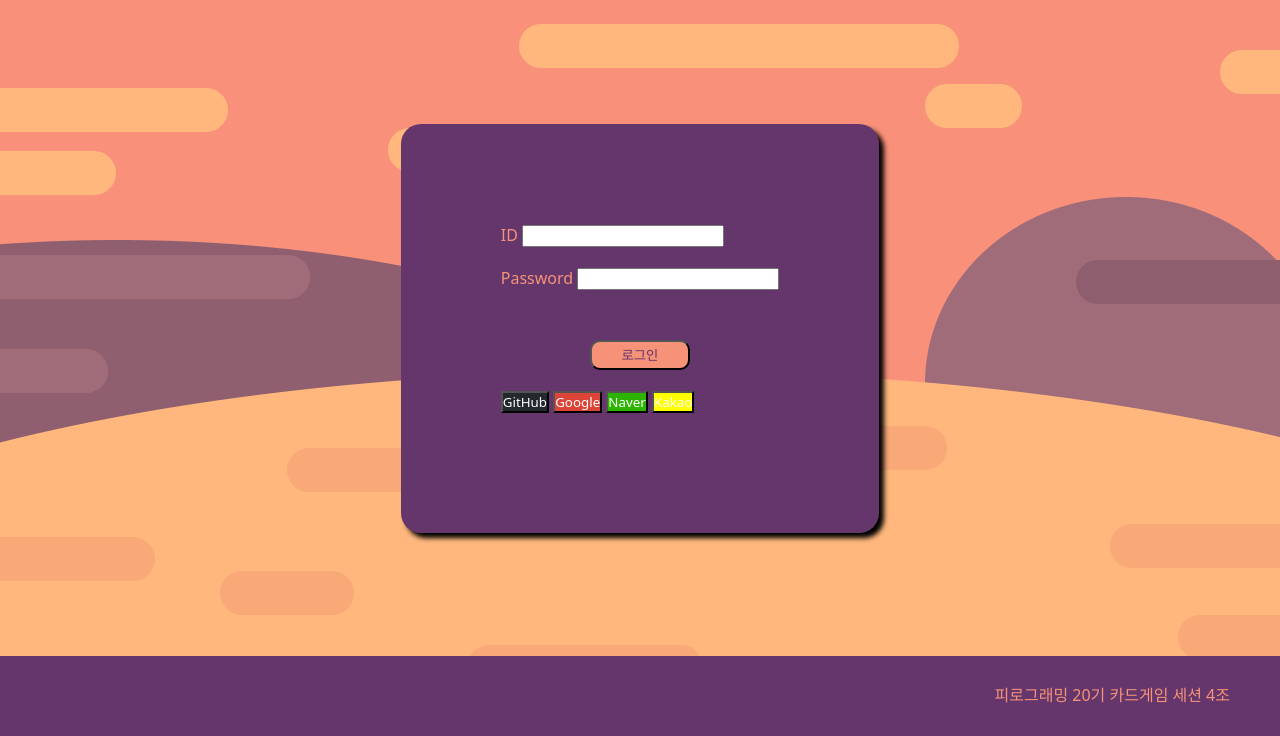
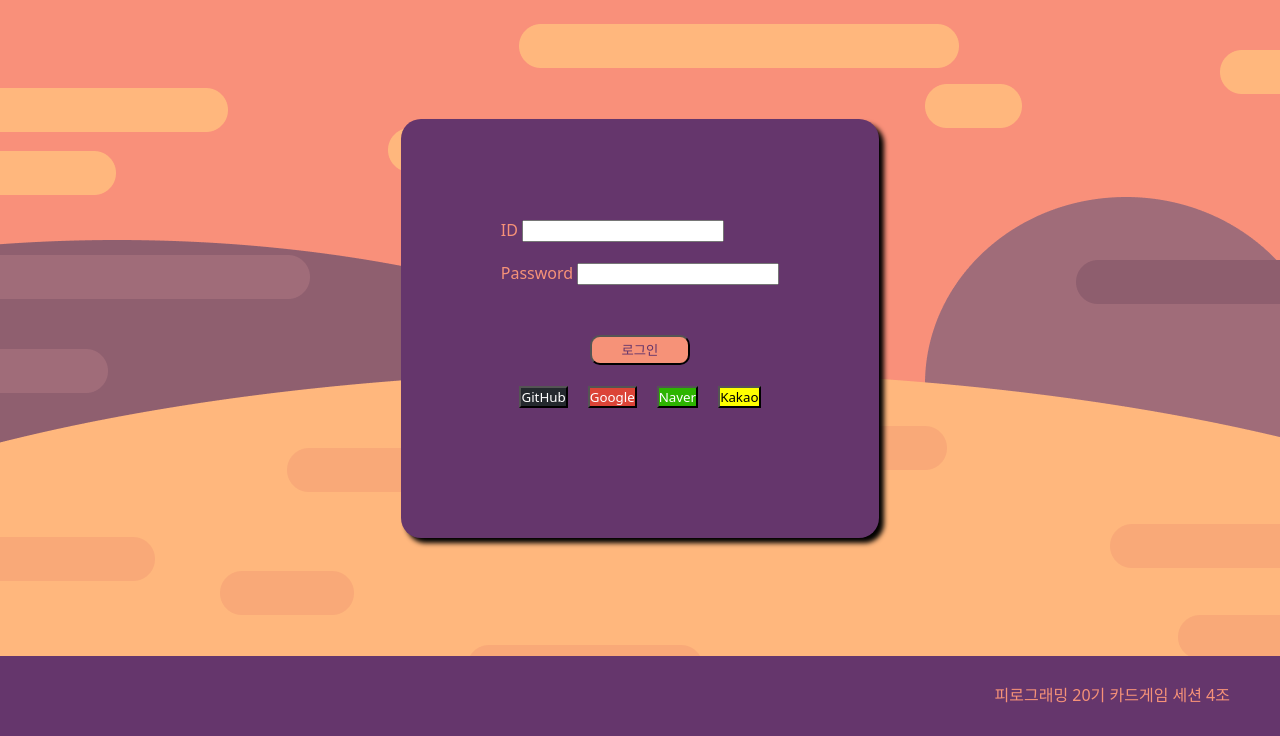
Before and after one commit to Pirogramming-20/Piro20_CardGame_4, a Django app: page /common/login/ in a window 1280 px wide. Shown: the part 64-800 px from the top of the page. Run offline with Django 4.2, Linux system fonts and the light colour scheme; some web fonts are replaced.

Commit message:
소셜 로그인 정렬

```diff
--- a/static/css/login.css
+++ b/static/css/login.css
@@ -1,3 +1,9 @@
+#social-login-buttons{
+    display: flex;
+    justify-content: center;
+    gap: 20px;
+}
+
 .social-login-button {
     margin-bottom: 10px;
     display: inline-flex;
@@ -26,6 +32,6 @@
 
 .kakao-login {
     background-color: yellow;
-    color: white;
+    color: black;
 
 }
--- a/templates/common/login.html
+++ b/templates/common/login.html
@@ -18,6 +18,7 @@
                 <button type='submit' class="submit_btn">로그인</button>
                 <input type="hidden" name="next" value="{{ next }}" />
             </div>
+            <div id="social-login-buttons">
                 <div class="social-login-button">
                     <a href="/accounts/github/login">
                         <button class="github-login">GitHub</button>
@@ -40,6 +41,7 @@
                         <button class="kakao-login">Kakao</button>
                     </a>
                 </div>
+            </div>
         </form>
     </div>
 </section>
```
Lines whose indentation alone changed are shown as unchanged.
